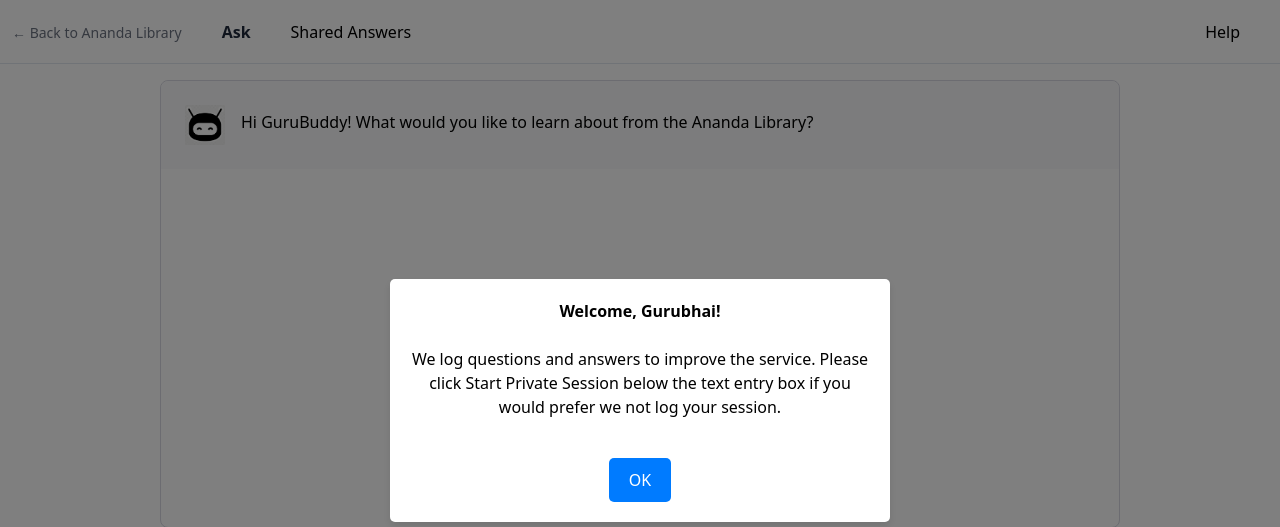
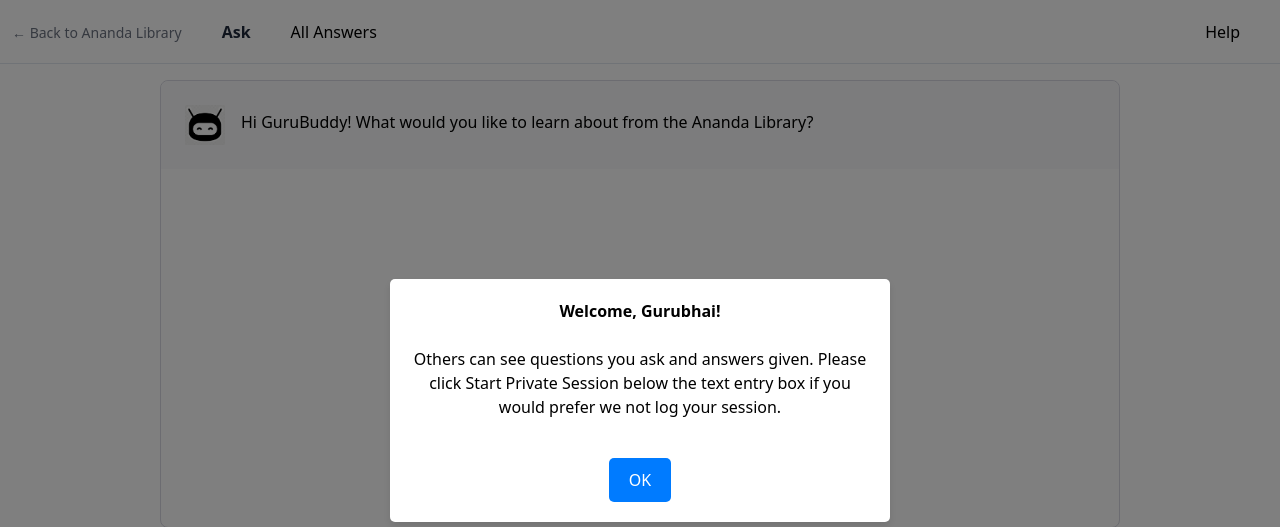
Before and after one commit to mayooear/gpt4-pdf-chatbot-langchain, a Next.js app: page / in a window 1280 px wide. Shown: the top 527 px of the page. Built offline with nearby package versions, Linux system fonts and the light colour scheme.

Commit message:
Update navigation bar and Pop up new user message

```diff
--- a/components/Navbar.tsx
+++ b/components/Navbar.tsx
@@ -12,7 +12,7 @@
         </li>
         <li>
           <Link href="/shared">
-            <a>Shared Answers</a>
+            <a>All Answers</a>
           </Link>
         </li>
       </ul>
--- a/components/layout.tsx
+++ b/components/layout.tsx
@@ -27,8 +27,8 @@
                 </a>
               </Link>
               <Link legacyBehavior href="/shared">
-                <a className={`hover:text-slate-600 cursor-pointer ${isActive('/shared') ? 'text-slate-800 font-bold' : ''}`}>
-                  Shared Answers
+                <a className={`hover:text-slate-600 cursor-pointer ${isActive('/all') ? 'text-slate-800 font-bold' : ''}`}>
+                  All Answers
                 </a>
               </Link>
             </div>
--- a/pages/index.tsx
+++ b/pages/index.tsx
@@ -48,8 +48,8 @@
 
   // popup message for new users
   const { showPopup, closePopup, popupMessage } =
-    usePopup('1.01',
-    "We log questions and answers to improve the service. " +
+    usePopup('1.02',
+    "Others can see questions you ask and answers given. " +
      "Please click Start Private Session below the text entry box if you would prefer we not log your session."
     );
 
```
Also changed, not shown: 2 other files (tests, documents, lock files or other folders).
